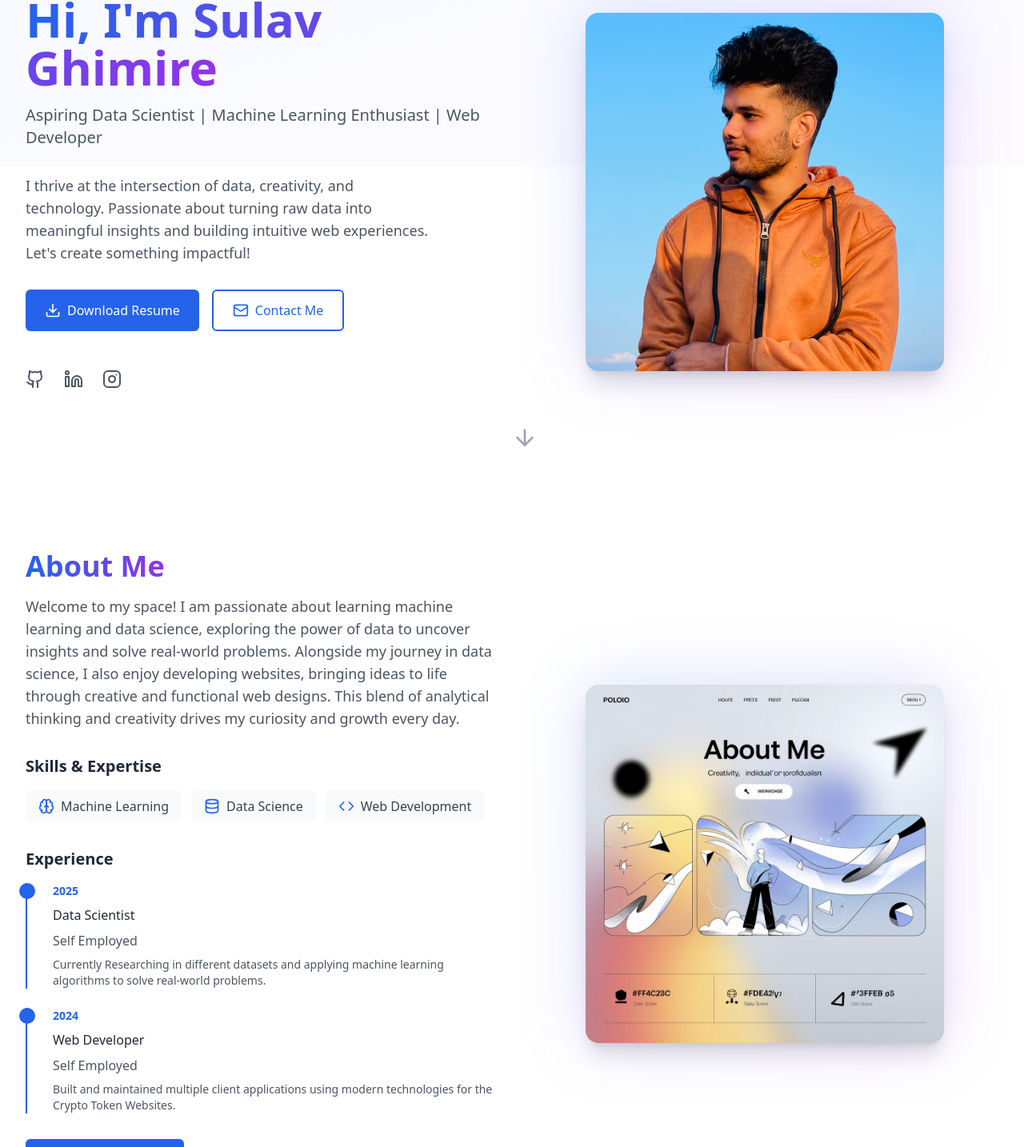
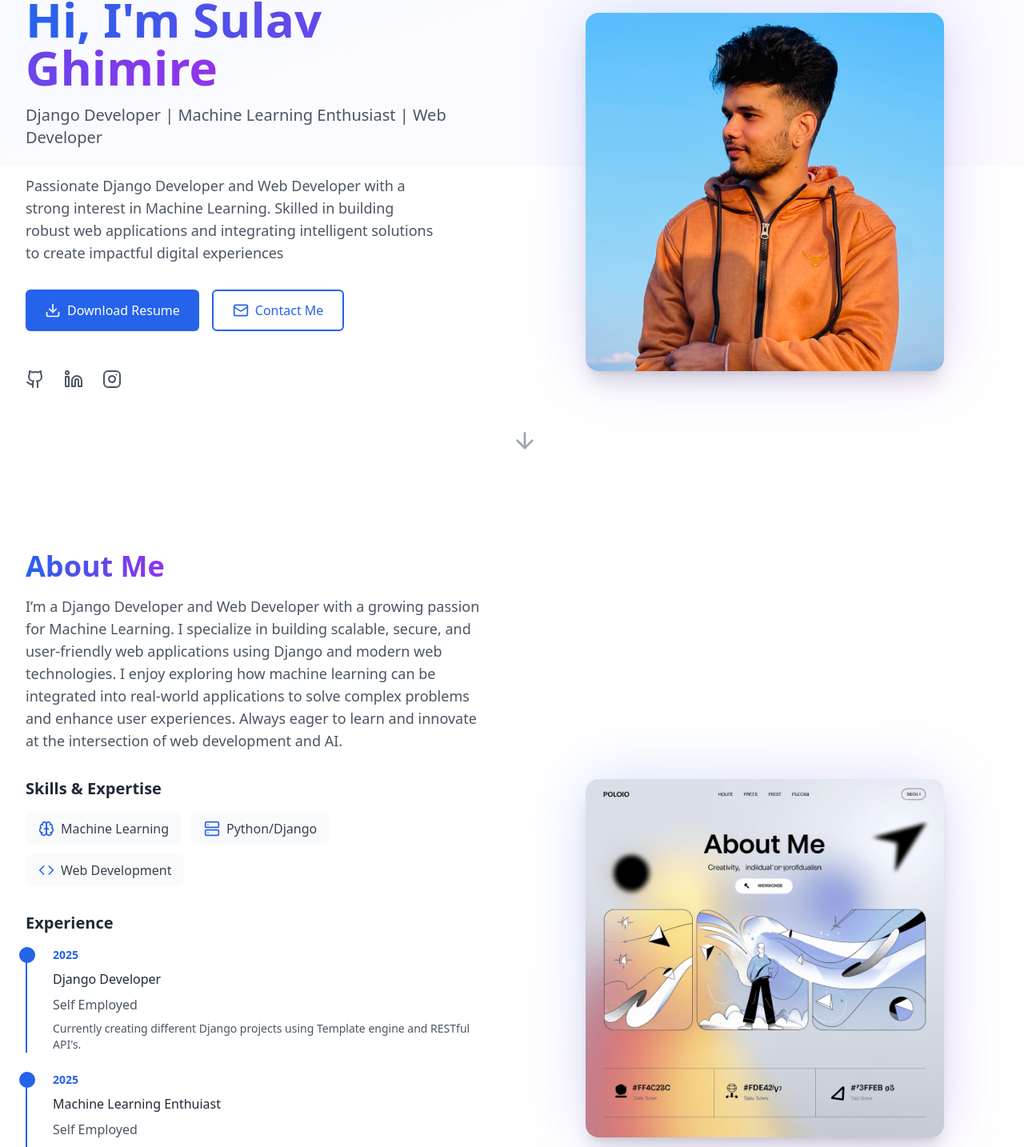
Before and after one commit to sulavghimiree/my-website, a React (Vite) app: page / in a window 1280 px wide. Shown: the part 192-1626 px from the top of the page at 80% size. Built offline with nearby package versions, Linux system fonts and the light colour scheme; no server answers.

Commit message:
Updated different sections

```diff
--- a/src/components/AboutSection.jsx
+++ b/src/components/AboutSection.jsx
@@ -1,5 +1,5 @@
 import React, { useState, useEffect } from "react";
-import { Mail, ArrowRight, Code, Database, Brain } from "lucide-react";
+import { Mail, ArrowRight, Code, Server, Brain } from "lucide-react";
 import AboutImg from "../assets/about-img.jpeg";
 
 const AboutSection = () => {
@@ -19,14 +19,21 @@ const AboutSection = () => {
 
   const skills = [
     { name: "Machine Learning", icon: Brain },
-    { name: "Data Science", icon: Database },
+    { name: "Python/Django", icon: Server },
     { name: "Web Development", icon: Code },
   ];
 
   const experiences = [
     {
       year: "2025",
-      title: "Data Scientist",
+      title: "Django Developer",
+      company: "Self Employed",
+      description:
+        "Currently creating different Django projects using Template engine and RESTful API's.",
+    },
+    {
+      year: "2025",
+      title: "Machine Learning Enthuiast",
       company: "Self Employed",
       description:
         "Currently Researching in different datasets and applying machine learning algorithms to solve real-world problems.",
@@ -59,13 +66,7 @@ const AboutSection = () => {
                 </span>
               </h2>
               <p className="text-lg text-gray-600 dark:text-gray-300">
-                Welcome to my space! I am passionate about learning machine
-                learning and data science, exploring the power of data to
-                uncover insights and solve real-world problems. Alongside my
-                journey in data science, I also enjoy developing websites,
-                bringing ideas to life through creative and functional web
-                designs. This blend of analytical thinking and creativity drives
-                my curiosity and growth every day.
+                I’m a Django Developer and Web Developer with a growing passion for Machine Learning. I specialize in building scalable, secure, and user-friendly web applications using Django and modern web technologies. I enjoy exploring how machine learning can be integrated into real-world applications to solve complex problems and enhance user experiences. Always eager to learn and innovate at the intersection of web development and AI.
               </p>
             </div>
 
--- a/src/components/Homepage.jsx
+++ b/src/components/Homepage.jsx
@@ -49,16 +49,13 @@ const Homepage = () => {
                 </span>
               </h1>
               <p className="text-xl text-gray-600 dark:text-gray-300 font-light">
-                Aspiring Data Scientist | Machine Learning Enthusiast | Web
+                Django Developer | Machine Learning Enthusiast | Web
                 Developer
               </p>
             </div>
 
             <p className="text-lg text-gray-600 dark:text-gray-300 max-w-lg">
-              I thrive at the intersection of data, creativity, and technology.
-              Passionate about turning raw data into meaningful insights and
-              building intuitive web experiences. Let's create something
-              impactful!
+            Passionate Django Developer and Web Developer with a strong interest in Machine Learning. Skilled in building robust web applications and integrating intelligent solutions to create impactful digital experiences
             </p>
 
             {/* CTA Buttons */}
```
